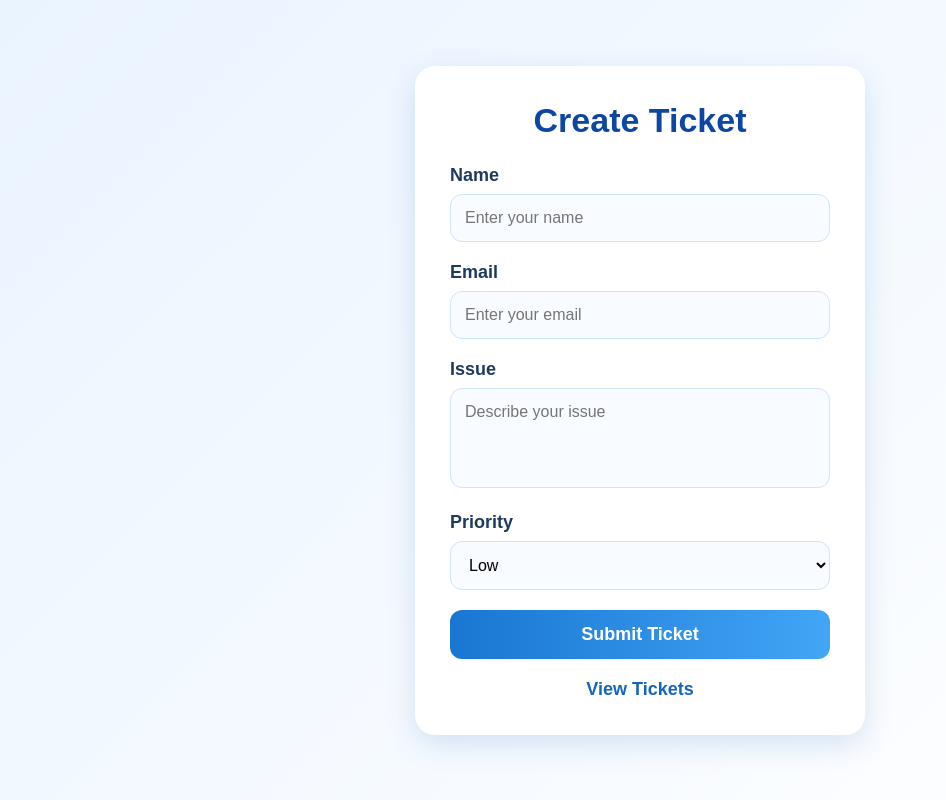
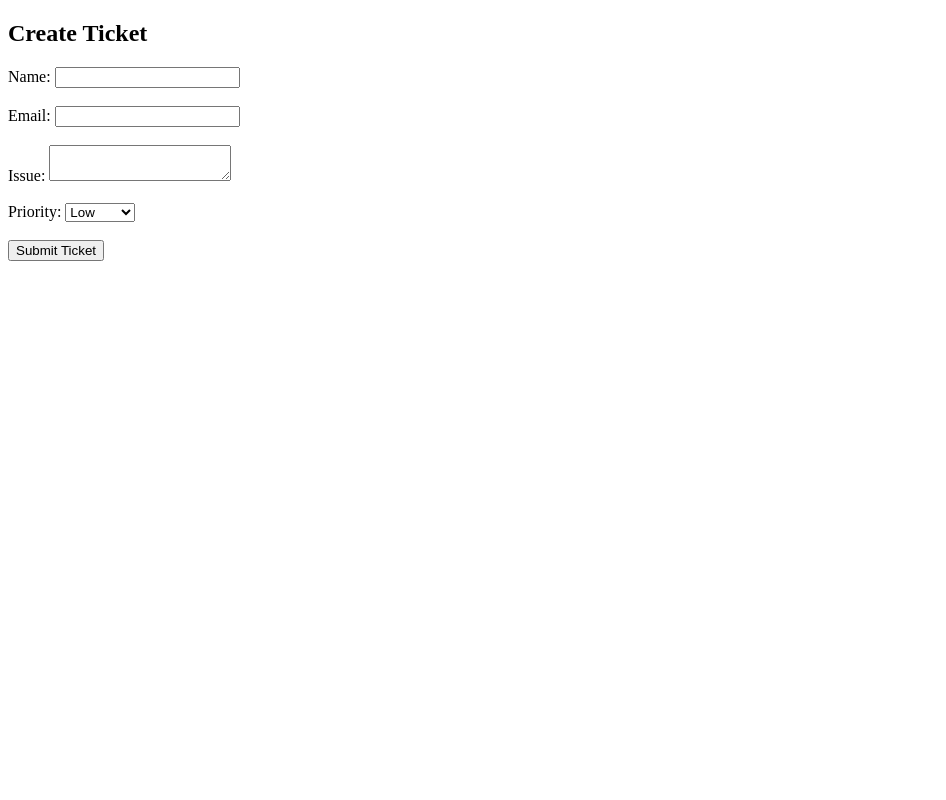
Before and after one commit to afeefmusthafa089-star/Ticketing-system, a Flask app: page / in a window 1280 px wide. Shown: the whole page, without its empty margins (0-946 px from the left). Run offline with Flask 3, Linux system fonts and the light colour scheme.

Commit message:
Update index.html

```diff
--- a/templates/index.html
+++ b/templates/index.html
@@ -1,130 +1,29 @@
 <!DOCTYPE html>
-<html lang="en">
+<html>
 <head>
-    <meta charset="UTF-8">
-    <meta name="viewport" content="width=device-width, initial-scale=1.0">
-    <title>Create Ticket</title>
-    <style>
-        * {
-            margin: 0;
-            padding: 0;
-            box-sizing: border-box;
-            font-family: Arial, sans-serif;
-        }
-
-        body {
-            background: linear-gradient(135deg, #eaf4ff, #ffffff);
-            min-height: 100vh;
-            display: flex;
-            justify-content: center;
-            align-items: center;
-        }
-
-        .container {
-            background: white;
-            width: 450px;
-            padding: 35px;
-            border-radius: 20px;
-            box-shadow: 0 10px 30px rgba(0, 85, 170, 0.15);
-        }
-
-        h1 {
-            text-align: center;
-            color: #0d47a1;
-            margin-bottom: 25px;
-            font-size: 34px;
-        }
-
-        label {
-            display: block;
-            margin-bottom: 8px;
-            font-size: 18px;
-            font-weight: bold;
-            color: #1e3a5f;
-        }
-
-        input, textarea, select {
-            width: 100%;
-            padding: 14px;
-            margin-bottom: 20px;
-            border: 1px solid #cfe2ff;
-            border-radius: 12px;
-            font-size: 16px;
-            outline: none;
-            transition: 0.3s;
-            background: #f8fbff;
-        }
-
-        input:focus, textarea:focus, select:focus {
-            border-color: #1976d2;
-            box-shadow: 0 0 8px rgba(25, 118, 210, 0.2);
-            background: white;
-        }
-
-        textarea {
-            resize: none;
-            height: 100px;
-        }
-
-        button {
-            width: 100%;
-            padding: 14px;
-            background: linear-gradient(90deg, #1976d2, #42a5f5);
-            color: white;
-            font-size: 18px;
-            font-weight: bold;
-            border: none;
-            border-radius: 12px;
-            cursor: pointer;
-            transition: 0.3s;
-        }
-
-        button:hover {
-            transform: translateY(-2px);
-            box-shadow: 0 8px 20px rgba(25, 118, 210, 0.3);
-        }
-
-        .view-link {
-            display: block;
-            text-align: center;
-            margin-top: 20px;
-            text-decoration: none;
-            color: #1565c0;
-            font-size: 18px;
-            font-weight: bold;
-        }
-
-        .view-link:hover {
-            color: #0d47a1;
-            text-decoration: underline;
-        }
-    </style>
+    <title>Ticket System</title>
 </head>
 <body>
-    <div class="container">
-        <h1>Create Ticket</h1>
+    <h2>Create Ticket</h2>
 
     <form action="/submit" method="POST">
-            <label for="name">Name</label>
-            <input type="text" name="name" id="name" placeholder="Enter your name" required>
+        <label>Name:</label>
+        <input type="text" name="name" required><br><br>
 
-            <label for="email">Email</label>
-            <input type="email" name="email" id="email" placeholder="Enter your email" required>
+        <label>Email:</label>
+        <input type="email" name="email" required><br><br>
 
-            <label for="issue">Issue</label>
-            <textarea name="issue" id="issue" placeholder="Describe your issue" required></textarea>
+        <label>Issue:</label>
+        <textarea name="issue" required></textarea><br><br>
 
-            <label for="priority">Priority</label>
-            <select name="priority" id="priority">
+        <label>Priority:</label>
+        <select name="priority" required>
             <option value="Low">Low</option>
             <option value="Medium">Medium</option>
             <option value="High">High</option>
-            </select>
+        </select><br><br>
 
         <button type="submit">Submit Ticket</button>
     </form>
-
-        <a href="/tickets" class="view-link">View Tickets</a>
-    </div>
 </body>
 </html>
```
Lines whose indentation alone changed are shown as unchanged.
